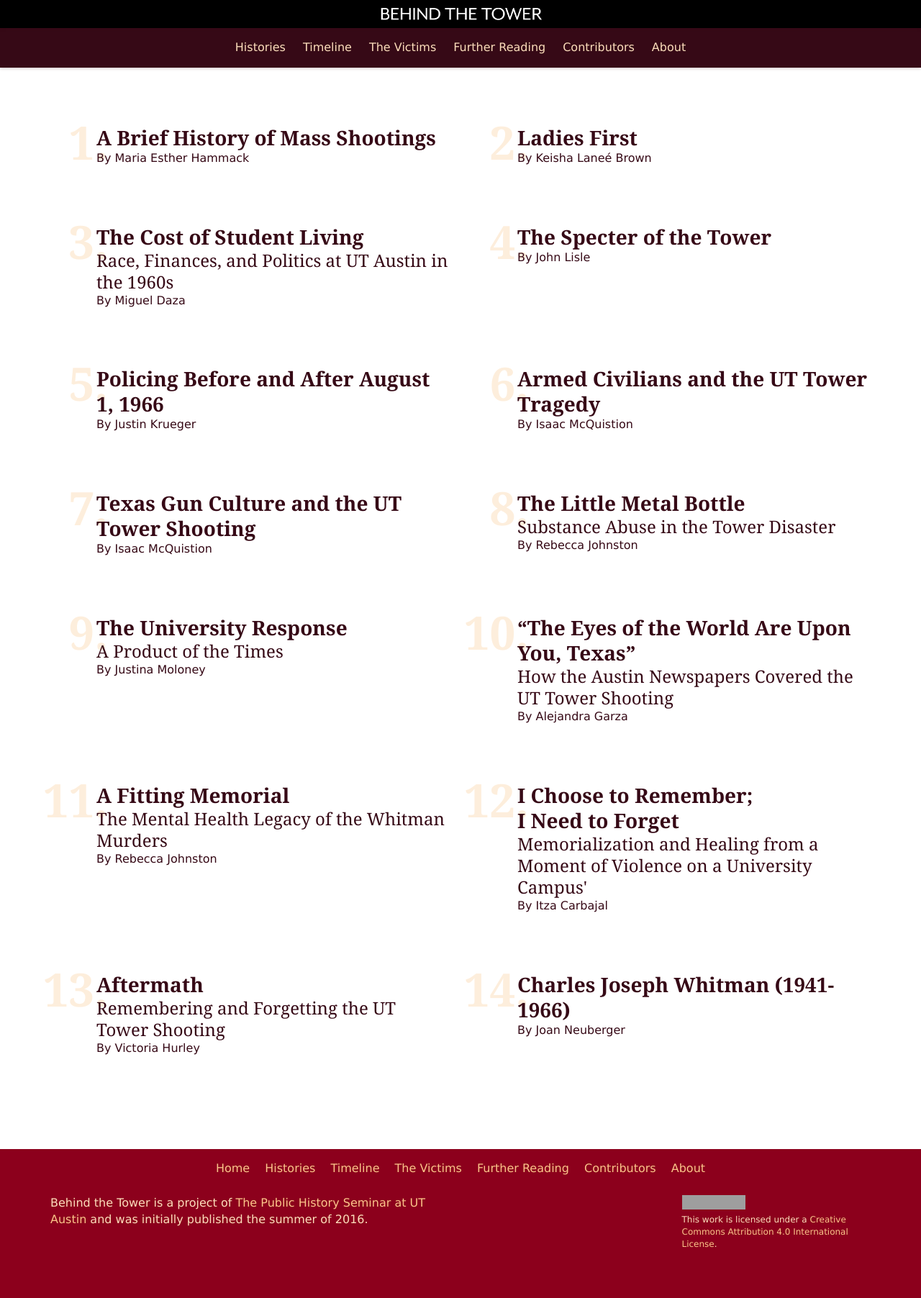
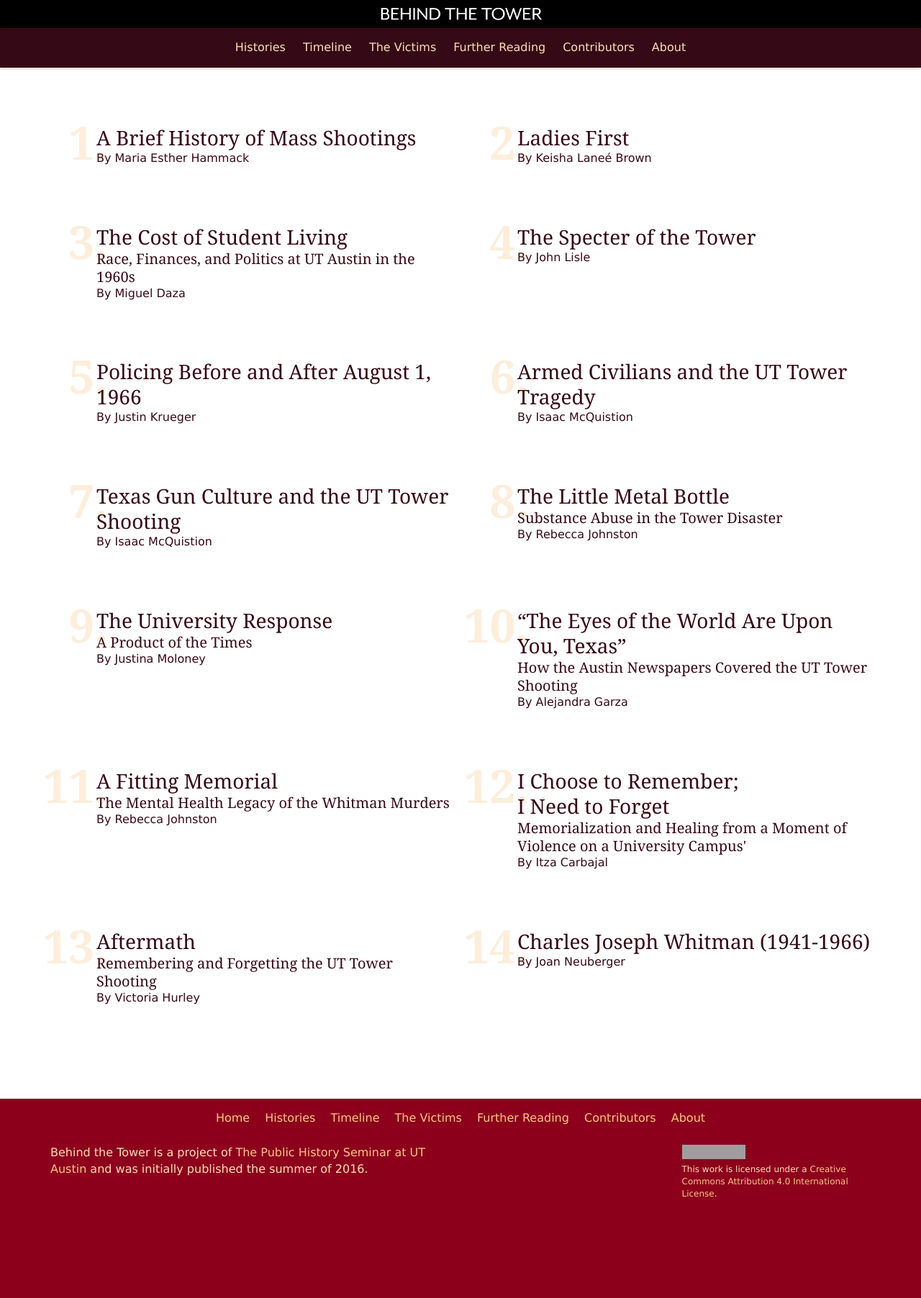
Before and after one commit to utexas-public-history/tower, a Jekyll site: the page built from histories.html, in a window 1280 px wide. Shown: the whole page at 72% size. Built offline with Jekyll 4.4.1, drawn with Linux system fonts in a browser that asks for light colours; after the commit the page ends 1734 px from its top, so only the background shows below that; grey boxes are pictures that could not be loaded.

Commit message:
Another title presentation on Histories landing

```diff
--- a/_sass/base.scss
+++ b/_sass/base.scss
@@ -357,7 +357,6 @@
         display: block;
         font: {
           size: 1.75em;
-          weight: bold;
         }
         line-height: 125%;
         position: relative;
@@ -369,7 +368,7 @@
         color: $textColor;
         display: block;
         font: {
-          size: 1.5em;
+          size: 1.25em;
         }
         line-height: 125%;
         position: relative;
```
